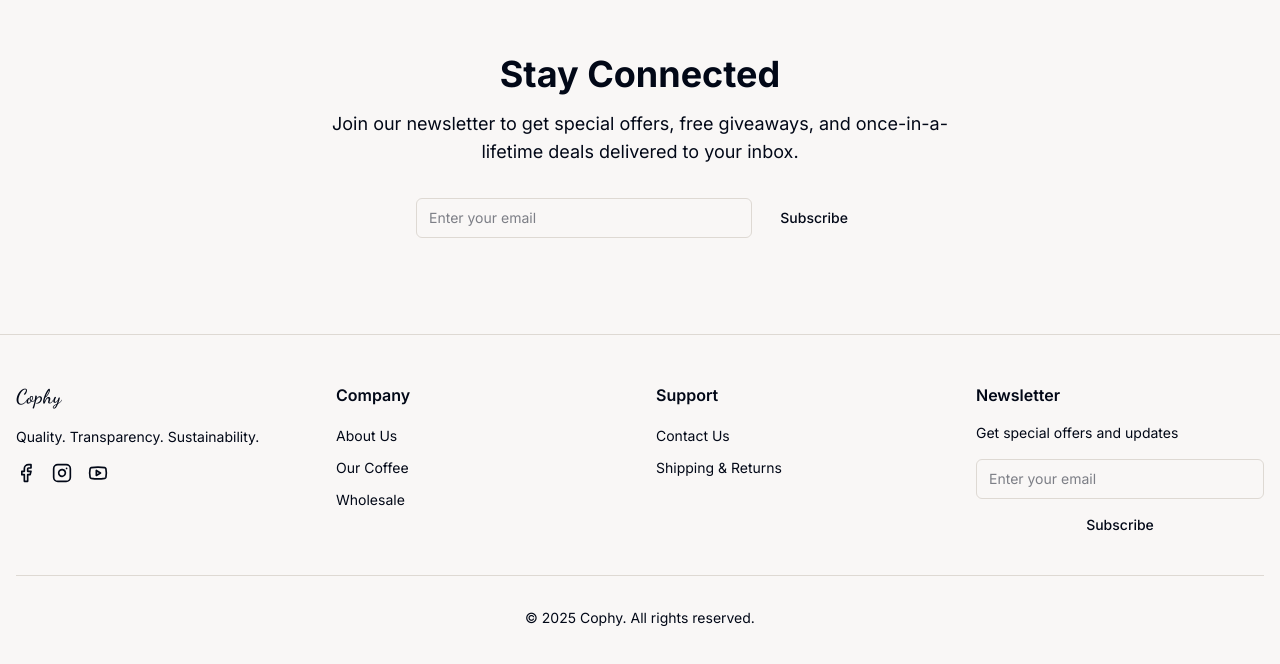
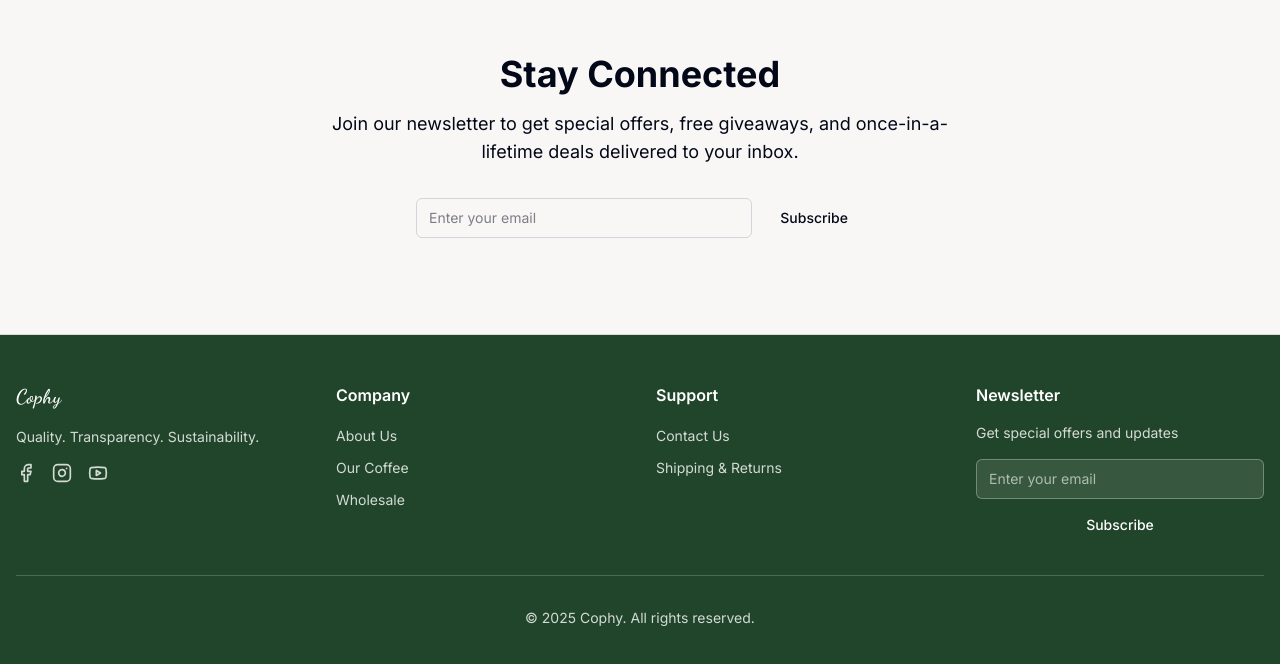
Before and after one commit to TiRFHiWOT/Cophy, a Next.js app: page / in a window 1280 px wide. Shown: the part 4745-5409 px from the top of the page. Built offline with nearby package versions, Linux system fonts and the light colour scheme.

Commit message:
footer bg

```diff
--- a/components/layout/Footer.tsx
+++ b/components/layout/Footer.tsx
@@ -28,7 +28,7 @@ function NewsletterForm() {
         value={email}
         onChange={(e) => setEmail(e.target.value)}
         required
-        className="text-sm"
+        className="text-sm border-white/30 bg-white/10 text-white placeholder:text-white/60 focus-visible:ring-white/20 focus-visible:border-white/50"
       />
       <Button type="submit" size="sm" className="w-full" disabled={submitted}>
         {submitted ? "Subscribed!" : "Subscribe"}
@@ -51,7 +51,7 @@ export function Footer() {
   };
 
   return (
-    <footer className="border-t bg-muted/50">
+    <footer className="border-t bg-[hsl(var(--dark-green))] text-white">
       <div className="container px-4 py-12">
         <div className="grid grid-cols-1 md:grid-cols-4 gap-8">
           {/* Brand */}
@@ -66,17 +66,17 @@ export function Footer() {
             >
               Cophy
             </h3>
-            <p className="text-sm text-muted-foreground">
+            <p className="text-sm text-white/80">
               Quality. Transparency. Sustainability.
             </p>
             <div className="flex space-x-4">
-              <a href="#" className="text-muted-foreground hover:text-primary">
+              <a href="#" className="text-white/80 hover:text-white">
                 <Facebook className="h-5 w-5" />
               </a>
-              <a href="#" className="text-muted-foreground hover:text-primary">
+              <a href="#" className="text-white/80 hover:text-white">
                 <Instagram className="h-5 w-5" />
               </a>
-              <a href="#" className="text-muted-foreground hover:text-primary">
+              <a href="#" className="text-white/80 hover:text-white">
                 <Youtube className="h-5 w-5" />
               </a>
             </div>
@@ -90,7 +90,7 @@ export function Footer() {
                 <li key={link.href}>
                   <Link
                     href={link.href}
-                    className="text-sm text-muted-foreground hover:text-primary"
+                    className="text-sm text-white/80 hover:text-white"
                   >
                     {link.label}
                   </Link>
@@ -107,7 +107,7 @@ export function Footer() {
                 <li key={link.href}>
                   <Link
                     href={link.href}
-                    className="text-sm text-muted-foreground hover:text-primary"
+                    className="text-sm text-white/80 hover:text-white"
                   >
                     {link.label}
                   </Link>
@@ -119,14 +119,14 @@ export function Footer() {
           {/* Newsletter */}
           <div>
             <h4 className="font-semibold mb-4">Newsletter</h4>
-            <p className="text-sm text-muted-foreground mb-4">
+            <p className="text-sm text-white/80 mb-4">
               Get special offers and updates
             </p>
             <NewsletterForm />
           </div>
         </div>
 
-        <div className="mt-8 pt-8 border-t text-center text-sm text-muted-foreground">
+        <div className="mt-8 pt-8 border-t border-white/20 text-center text-sm text-white/80">
           <p>&copy; {new Date().getFullYear()} Cophy. All rights reserved.</p>
         </div>
       </div>
--- a/components/sections/Newsletter.tsx
+++ b/components/sections/Newsletter.tsx
@@ -51,7 +51,7 @@ export function Newsletter() {
               value={email}
               onChange={(e) => setEmail(e.target.value)}
               required
-              className="flex-1"
+              className="flex-1 border-gray-300 focus-visible:border-gray-400"
             />
             <Button
               type="submit"
```
